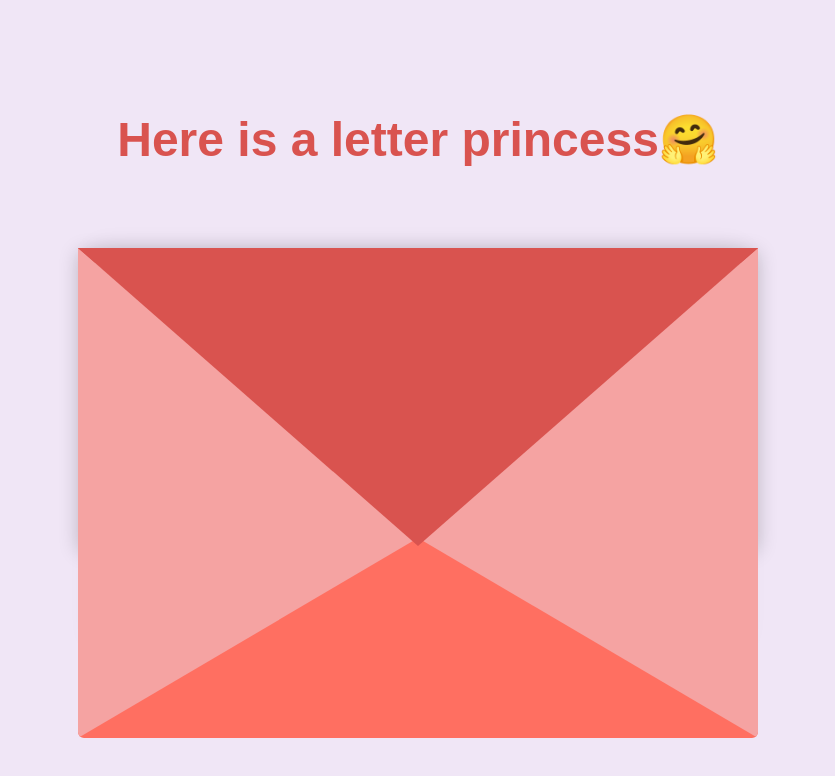
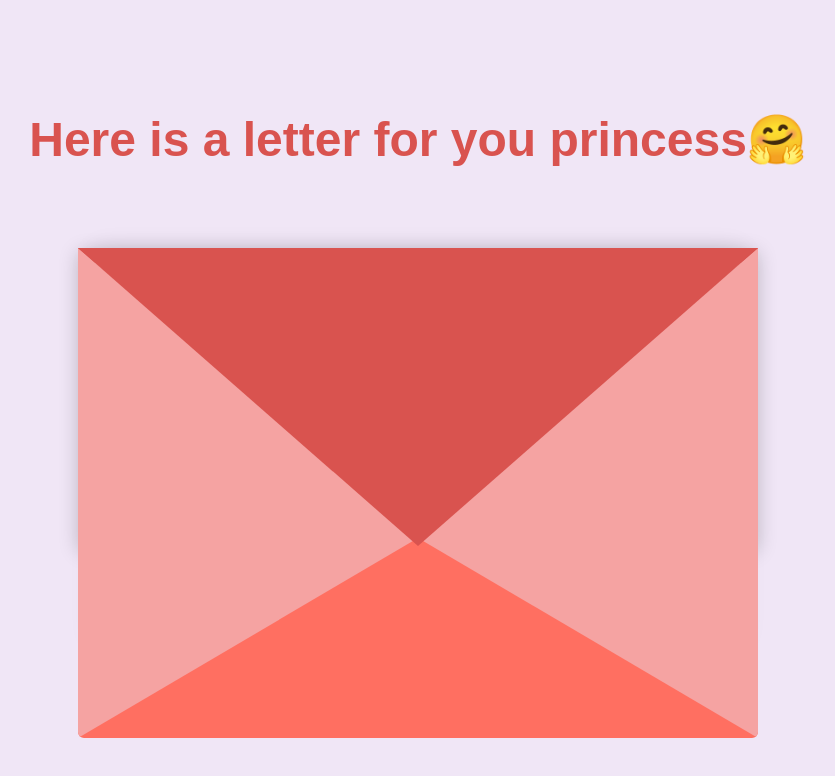
Before and after one commit to SAMIAN04/Surprise, a plain HTML site: page index.html in a window 1280 px wide. Shown: the whole page, without its empty margins (230-1065 px from the left). Drawn offline with nearby package versions, Linux system fonts and the light colour scheme.

Commit message:
last commit project complete

```diff
--- a/index.html
+++ b/index.html
@@ -13,7 +13,7 @@
   <body>
     <!-- tiktok meowish -->
     <div class="envlope-wrapper">
-      <h1 class="heading" > Here is a letter princess🤗</h1>
+      <h1 class="heading" > Here is a letter for you princess🤗</h1>
       <div id="envelope" class="close">
         <div class="front flap"></div>
         <div class="front pocket"></div>
```
